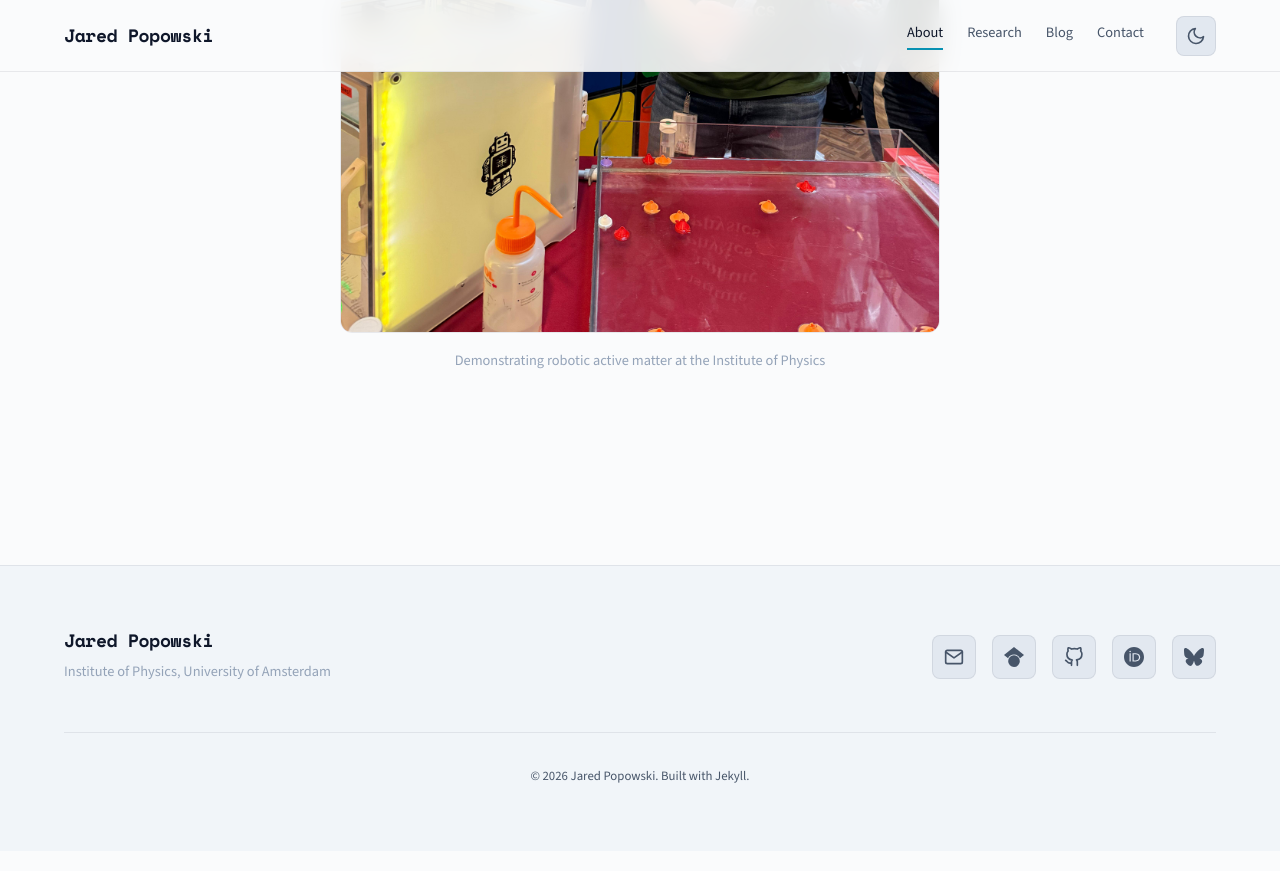
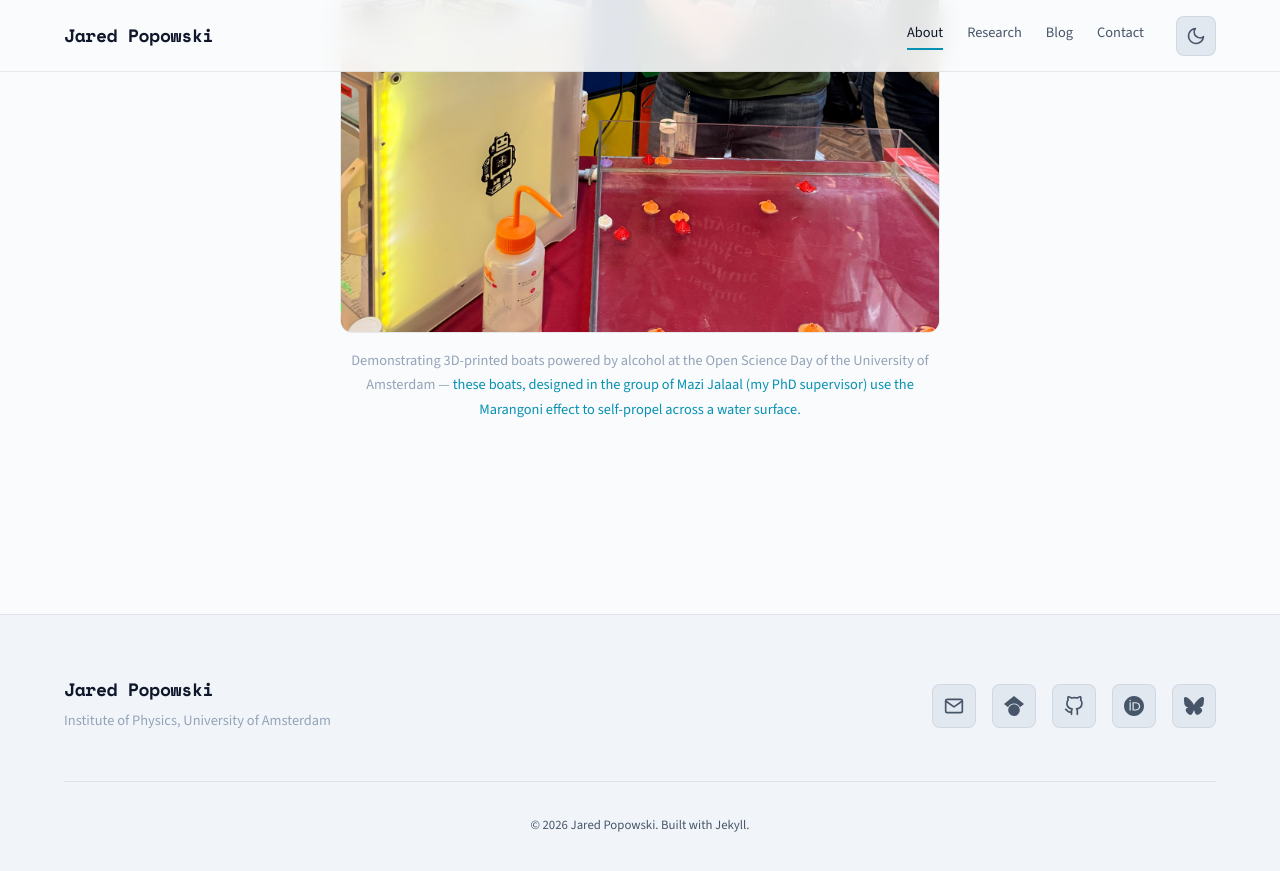
Before and after one commit to jspopowski/jspopowski.github.io, a Jekyll site: the page built from about.md, in a window 1280 px wide and 900 px high, scrolled down 2277 px. Shown: the top 871 px of the window. Built offline with Jekyll 4.4.1, drawn with Linux system fonts in a browser that asks for light colours; some of the changed text lies outside the part shown.

Commit message:
Update About page greeting and image caption
- Change greeting to "Hi, I'm Jared!"
- Update Science in Action caption to describe 3D-printed Marangoni
  boats demo at Open Science Day
- Add link to arXiv preprint (2411.16011) for the boats research

Co-Authored-By: Claude Opus 4.5 <noreply@anthropic.com>

```diff
--- a/about.md
+++ b/about.md
@@ -15,7 +15,7 @@ permalink: /about/
       <div class="about__content">
         <div class="section-header animate-on-scroll">
           <p class="section-header__label">About</p>
-          <h1 class="section-header__title">Hello, I'm Jared</h1>
+          <h1 class="section-header__title">Hi, I'm Jared!</h1>
         </div>
 
         <div class="animate-on-scroll">
@@ -105,7 +105,7 @@ permalink: /about/
     <div class="animate-on-scroll" style="max-width: 600px; margin: 0 auto;">
       <img src="{{ '/docs/assets/IMG-20251004-WA0006.jpg' | relative_url }}" alt="Jared demonstrating robotic active matter" style="width: 100%; border-radius: var(--radius-lg); border: 1px solid var(--border-color);">
       <p class="text-center text-muted mt-md" style="font-size: 0.9rem;">
-        Demonstrating robotic active matter at the Institute of Physics
+        Demonstrating 3D-printed boats powered by alcohol at the Open Science Day of the University of Amsterdam — <a href="https://arxiv.org/abs/2411.16011" target="_blank" rel="noopener">these boats, designed in the group of Mazi Jalaal (my PhD supervisor) use the Marangoni effect to self-propel across a water surface.</a>
       </p>
     </div>
   </div>
```
